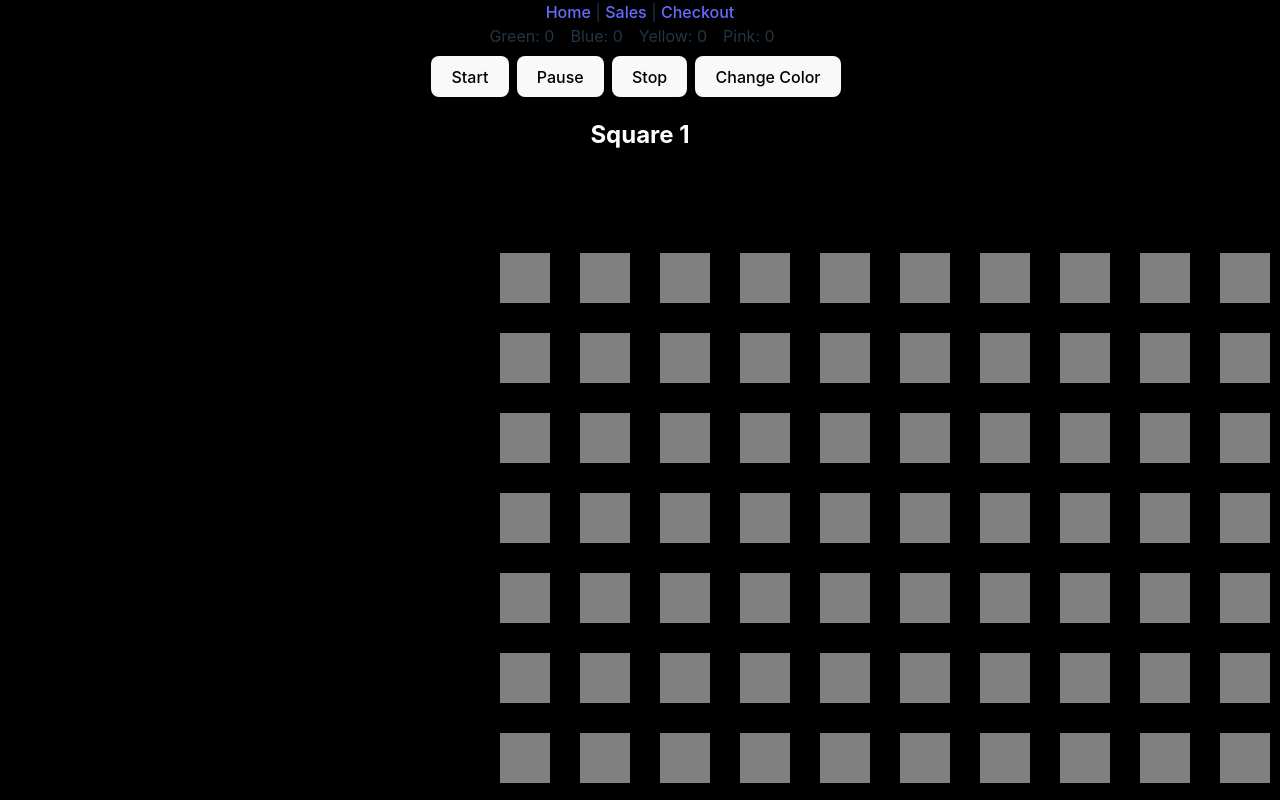
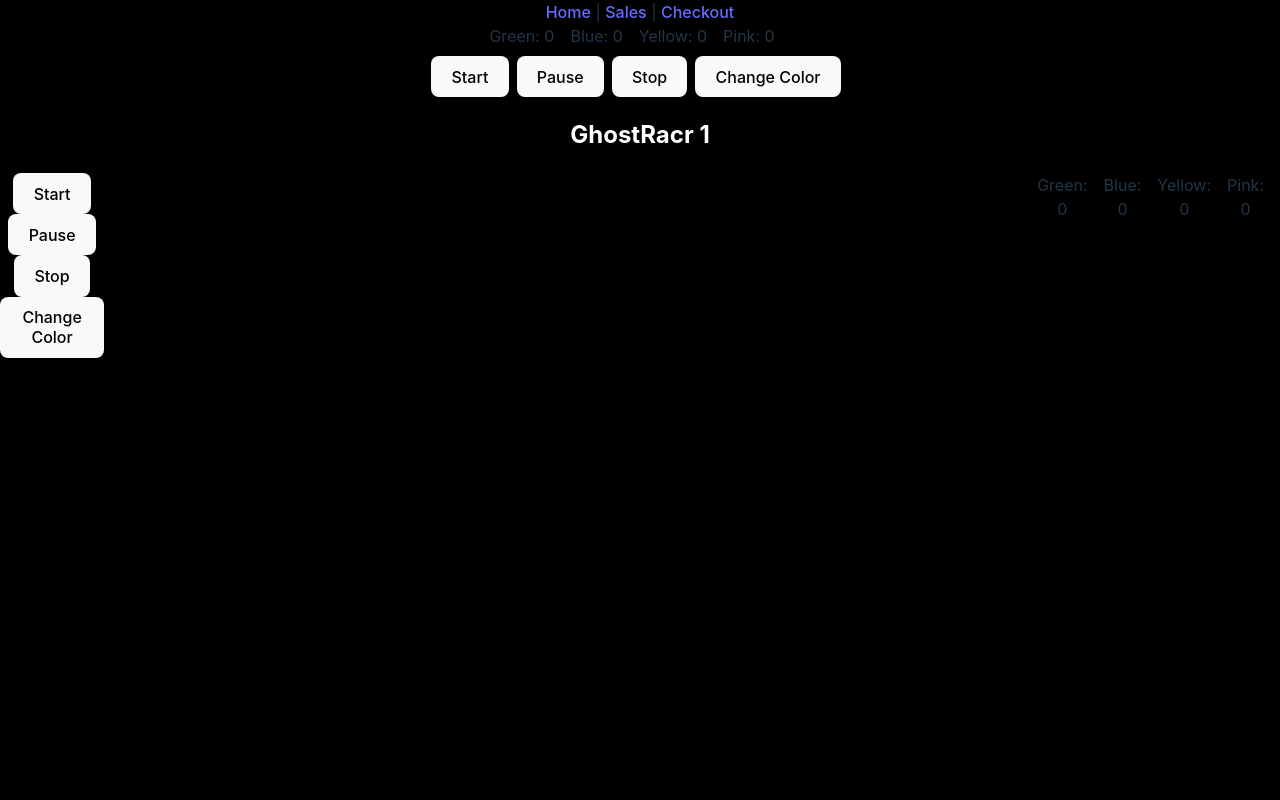
Before and after one commit to pmrprdc/gamifiedworkday, a React (Vite) app: page / in a window 1280 px wide. Shown: the top 800 px of the page. Built offline with nearby package versions, Linux system fonts and the light colour scheme.

Commit message:
style changes putting scoreboard and buttons to each side of the visualTimer grid

```diff
--- a/src/components/PrivatePage.jsx
+++ b/src/components/PrivatePage.jsx
@@ -4,11 +4,11 @@ import styled from 'styled-components';
 const BoxContainer = styled.div`
   display: grid;
   grid-template-columns: repeat(10, 1fr);
-  gap: 30px; // Adjust the gap between grid items
+  gap: 25px; // Adjust the gap between grid items
   margin-bottom: 100px; // Space below the container
-  margin-right: 500px;
-  margin-left: 500px;
-  margin-top: 100px;
+  margin-right: 100px;
+  margin-left: 100px;
+  margin-top: 20px;
   align-items: center; // Vertically aligns all items in their rows to be in the center
 `;
 
@@ -41,7 +41,7 @@ const SquareTitle = styled.h2`
 `;
 
 const VisualTimer = () => {
-  const initialColor = 'grey';
+  const initialColor = 'black';
   const colors = ['green', 'blue', 'yellow', 'pink'];
   const [activeColorIndex, setActiveColorIndex] = useState(0);
   const [boxes, setBoxes] = useState([Array(100).fill(initialColor)]);
@@ -143,12 +143,31 @@ const VisualTimer = () => {
       </div>
       {boxes.map((boxSet, setIndex) => (
         <div key={setIndex}>
-          <SquareTitle>Square {setIndex + 1}</SquareTitle>
+
+          <SquareTitle>GhostRacr {setIndex + 1}</SquareTitle>
+          <div style={{display: "flex", flexDirection: "row"}}>
+          <div>
+        <Button onClick={startTimer}>Start</Button>
+        <Button onClick={pauseTimer}>Pause</Button>
+        <Button onClick={stopTimer}>Stop</Button>
+        <Button onClick={() => setActiveColorIndex(prevIndex => (prevIndex + 1) % colors.length)}>Change Color</Button>
+      </div>
           <BoxContainer>
+
             {boxSet.map((boxColor, index) => (
               <Box key={setIndex * 100 + index} bgColor={boxColor} size={getBoxSize()} />
             ))}
           </BoxContainer>
+          <Scoreboard>
+        {colors.map((color) => (
+          <Score key={color}>
+            {color.charAt(0).toUpperCase() + color.slice(1)}: {colorCount[color]}
+          </Score>
+        ))}
+      </Scoreboard>
+
+          </div>
+
         </div>
       ))}
       <div ref={bottomRef} style={{ height: '1px' }} />  {/* This is an invisible element to scroll into view */}
```
